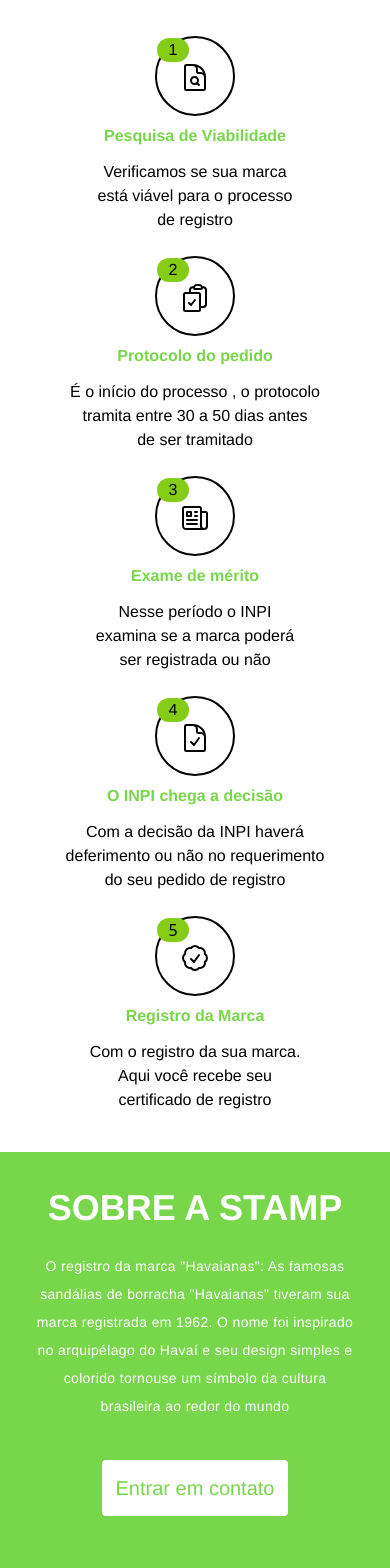
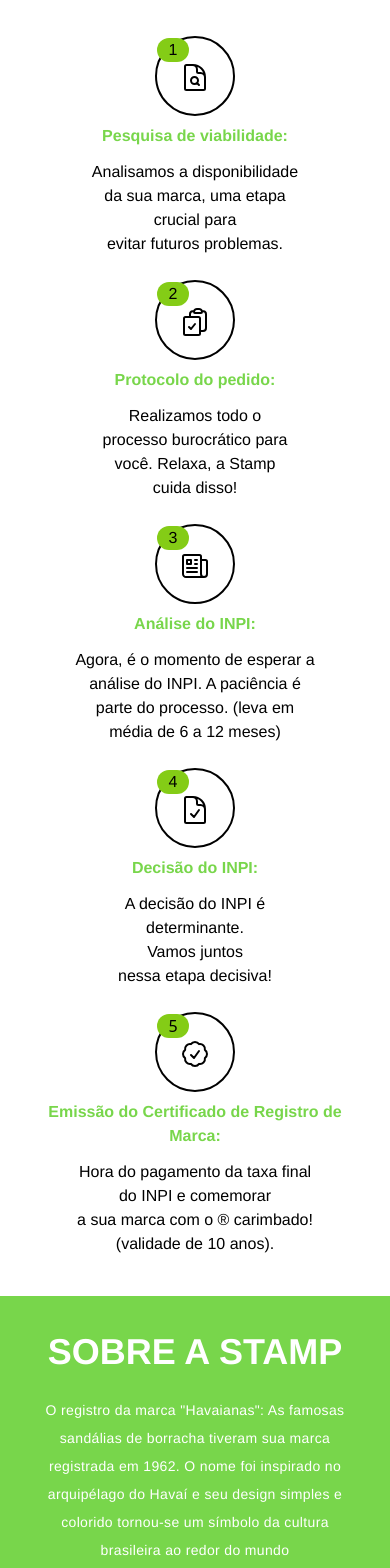
Before and after one commit to oscar-barreto/Stamp-front, a React (Vite) app in the folder stamp-front/: page / in a window 390 px wide. Shown: the part 1180-2748 px from the top of the page. Built offline with nearby package versions, Linux system fonts and the light colour scheme; a web font is replaced by a local one.

Commit message:
With customer updates

```diff
--- a/stamp-front/src/components/Advantages/Advantages.jsx
+++ b/stamp-front/src/components/Advantages/Advantages.jsx
@@ -119,12 +119,10 @@ const Advantages = () => {
                     </div>
 
                 </Slider>
-                <Link to="https://wa.me/+558199605252">
-                <button className="bg-[#78d64b] self-center text-xl hover:bg-white hover:text-[#78d64b] border-2 border-white hover:border-[#78d64b] text-white px-4 py-3 m-1 rounded">Entrar em contato</button>
-                </Link>
+
             </div>
-            <div className="md:py-0 md:my-0 md:py-10 md:my-10 lg:my-0 my-8 sm:my-0 lg:py-0 md:pl-2 md:col-span-4 flex justify-center items-center">
-                <img className='md:rounded-tl-2xl' src={sectionphoto} alt="" />
+            <div className="md:py-0 md:my-0 lg:my-0 my-8  sm:my-0 lg:py-0 lg:py-0 lg:pl-2 md:col-span-4 flex justify-center items-center">
+                <img className='lg:rounded-tl-2xl' src={sectionphoto} alt="" />
             </div>
         </div>
     </>
--- a/stamp-front/src/components/Footer/Footer.jsx
+++ b/stamp-front/src/components/Footer/Footer.jsx
@@ -1,4 +1,3 @@
-import Logo from '../../assets/images/logo.png';
 import logoVerde from "../../assets/images/logoVerde.jpeg";
 import { Link } from "react-router-dom";
 
--- a/stamp-front/src/components/HowItWorks/HowItWorks.jsx
+++ b/stamp-front/src/components/HowItWorks/HowItWorks.jsx
@@ -17,8 +17,8 @@ const HowItWorks = () => {
 
                     </div>
                     <div className="">
-                        <h6 className="text-center p-1 m-1 text-[#78d64b] font-bold" style={{fontFamily:"helvetica"}}>Pesquisa de Viabilidade</h6>
-                        <p className="text-center p-1 m-1 " style={{fontFamily:"helvetica"}}>Verificamos se sua marca <br /> está viável para o processo <br /> de registro</p>
+                        <h6 className="text-center p-1 m-1 text-[#78d64b] font-bold" style={{fontFamily:"helvetica"}}>Pesquisa de viabilidade:</h6>
+                        <p className="text-center p-1 m-1 " style={{fontFamily:"helvetica"}}>Analisamos a disponibilidade <br /> da sua marca, uma etapa <br /> crucial para <br /> evitar futuros problemas.</p>
 
                     </div>
                 </div>
@@ -38,8 +38,8 @@ const HowItWorks = () => {
 
                     </div>
                     <div>
-                        <h6 className="text-center p-1 m-1 text-[#78d64b] font-bold" style={{fontFamily:"helvetica"}}>Protocolo do pedido</h6>
-                        <p className="text-center p-1 m-1" style={{fontFamily:"helvetica"}}>É o início do processo , o protocolo <br /> tramita entre 30 a 50 dias antes <br /> de ser tramitado</p>
+                        <h6 className="text-center p-1 m-1 text-[#78d64b] font-bold" style={{fontFamily:"helvetica"}}>Protocolo do pedido:</h6>
+                        <p className="text-center p-1 m-1" style={{fontFamily:"helvetica"}}>Realizamos todo o <br /> processo burocrático  para <br /> você. Relaxa, a Stamp <br /> cuida disso!</p>
                     </div>
                 </div>
                 <svg xmlns="http://www.w3.org/2000/svg" fill="none" viewBox="0 0 24 24" strokeWidth={1.5} stroke="currentColor" className="w-6 h-6 self-start mt-5 lg:block sm:hidden md:hidden hidden">
@@ -57,8 +57,9 @@ const HowItWorks = () => {
 
                     </div>
                     <div>
-                        <h6 className="text-center p-1 m-1 text-[#78d64b] font-bold" style={{fontFamily:"helvetica"}}>Exame de mérito</h6>
-                        <p className="text-center p-1 m-1" style={{fontFamily:"helvetica"}}>Nesse período o INPI <br /> examina se a marca poderá <br /> ser registrada ou não</p>
+                        <h6 className="text-center p-1 m-1 text-[#78d64b] font-bold" style={{fontFamily:"helvetica"}}>Análise do INPI:</h6>
+                        <p className="text-center p-1 m-1" style={{fontFamily:"helvetica"}}>Agora, é o momento de esperar a <br /> análise do INPI. A paciência é <br /> parte do processo. (leva em <br />
+                     média de 6 a 12 meses)</p>
 
                     </div>
                 </div>
@@ -77,8 +78,8 @@ const HowItWorks = () => {
 
                     </div>
                     <div>
-                        <h6 className="text-center p-1 m-1 text-[#78d64b] font-bold" style={{fontFamily:"helvetica"}}>O INPI chega a decisão</h6>
-                        <p className="text-center p-1 m-1" style={{fontFamily:"helvetica"}}>Com a decisão da INPI  haverá <br /> deferimento ou não no requerimento <br /> do seu pedido de registro</p>
+                        <h6 className="text-center p-1 m-1 text-[#78d64b] font-bold" style={{fontFamily:"helvetica"}}>Decisão do INPI:</h6>
+                        <p className="text-center p-1 m-1" style={{fontFamily:"helvetica"}}>A decisão do INPI é <br /> determinante. <br /> Vamos juntos <br /> nessa etapa decisiva!</p>
 
                     </div>
                 </div>
@@ -97,8 +98,8 @@ const HowItWorks = () => {
 
                     </div>
                     <div>
-                        <h6 className="text-center p-1 m-1 text-[#78d64b] font-bold" style={{fontFamily:"helvetica"}}>Registro da Marca</h6>
-                        <p className="text-center p-1 m-1" style={{fontFamily:"helvetica"}}> Com o registro da sua  marca. <br /> Aqui você recebe seu <br /> certificado de registro</p>
+                        <h6 className="text-center p-1 m-1 text-[#78d64b] font-bold" style={{fontFamily:"helvetica"}}>Emissão do Certificado de Registro de Marca:</h6>
+                        <p className="text-center p-1 m-1" style={{fontFamily:"helvetica"}}>Hora do pagamento da taxa final <br /> do INPI e comemorar <br /> a sua  marca com  o ® carimbado! <br /> (validade de 10 anos).</p>
 
                     </div>
                 </div>
--- a/stamp-front/src/components/Intersection/InterSection1.jsx
+++ b/stamp-front/src/components/Intersection/InterSection1.jsx
@@ -7,7 +7,7 @@ const InterSection1 = () => {
     <>
     <div className="flex bg-[#78d64b] justify-center py-32">
         <div className="flex flex-col justify-center items-center lg:py-10">
-            <p className="p-2 m-2 text-white  text-l text-center" style={{fontFamily:"helvetica"}}>VAMOS CARIMBAR O ® NA SUA MARCAR?<br/> REGISTRE SUA MARCA DE FORMA SIMPLES E SEGURA.</p>
+            <p className="p-2 m-2 text-white  text-l text-center" style={{fontFamily:"helvetica"}}>VAMOS CARIMBAR O ® NA SUA MARCA?<br/> REGISTRE SUA MARCA DE FORMA SIMPLES E SEGURA.</p>
             <Link to="https://wa.me/+558199605252">
             <button className="p-3 rounded border-2 font-semibold hover:bg-[#78d64b] w-48 hover:text-white bg-white text-[#78d64b] border-white hover:w-48 m-2" style={{fontFamily:"helvetica"}}>ENTRE EM CONTATO</button>
             </Link>
--- a/stamp-front/src/components/Intersection/InterSection3.jsx
+++ b/stamp-front/src/components/Intersection/InterSection3.jsx
@@ -7,7 +7,7 @@ const InterSection3 = () => {
         <div className="bg-[#78d64b] w-100 flex flex-col md:flex-row">
             <div className="md:px-20 md:py-20 px-10 py-10">
                 <h1 className="text-white md:text-start p-2 m-2 text-4xl" style={{fontFamily:"helvetica"}}>Vamos carimbar o ® no seu negócio</h1>
-                <p className="text-white p-2 m-2 text-l leading-7 font-light" style={{fontFamily:"helvetica"}}>Agora que você entendeu a importância do registro de marca,<br className="md:block hidden" /> vamos dar um check nesse passo tão importante para o seu negócio?</p>
+                <p className="text-white p-2 m-2 text-l leading-7 font-light" style={{fontFamily:"helvetica"}}>Proteja a sua marca, entre em contato conosco para <br /> garantir o seu registro de maneira transparente e eficiente.</p>
                 <div className="icon-container flex p-1">
 
 
@@ -41,7 +41,7 @@ const InterSection3 = () => {
             </div>
             <div className="pb-10 md:pb-0 ml-14 flex md:justify-center items-center ">
             <Link to="https://wa.me/+558199605252">
-                <button className="text-[#78d64b] border-2 border-white hover:bg-[#78d64b] hover:text-white text-xl bg-white p-3 lg:p-3 md:p-2 md:mx-2 rounded" style={{fontFamily:"helvetica"}}>Registre sua marca!</button>
+                <button className="text-[#78d64b] border-2 border-white hover:bg-[#78d64b] hover:text-white text-xl bg-white p-3 lg:p-3 md:p-2 md:mx-2 rounded" style={{fontFamily:"helvetica"}}>Vamos começar?</button>
             </Link>
             </div>
         </div>
--- a/stamp-front/src/components/WhyUs/WhyUs.jsx
+++ b/stamp-front/src/components/WhyUs/WhyUs.jsx
@@ -9,16 +9,16 @@ const WhyUs = () => {
           <div className="flex justify-center">
               <div className="md:grid md:grid-cols-2 flex flex-col-reverse bg-[#78d64b] md:rounded-2xl lg:w-[900px] lg:h-[370px]">
                 <div className="img-container col-span-1">
-                  <img className="md:h-[350px] h-[284px] rounded-l-2xl" src={greenWhiteLogo} alt="" />
+                  <img className="md:h-[350px] h-[250px] rounded-l-2xl" src={greenWhiteLogo} alt="" />
                 </div>
                 <div className="p-4 m-1 col-span-1">
                     <h3 className="text-white md:text-start text-center text-4xl font-bold p-2 m-2" style={{fontFamily:"helvetica"}}>SOBRE A STAMP</h3>
                     <p className="text-white md:text-start text-center text-sm tracking-wide p-2 m-2 leading-7 " style={{fontFamily:"helvetica"}}>O registro da marca "Havaianas": As
                       famosas sandálias de borracha
-                      "Havaianas" tiveram sua marca
+                       tiveram sua marca
                       registrada em 1962. O nome foi
                       inspirado no arquipélago do Havaí e
-                      seu design simples e colorido tornouse um símbolo da cultura brasileira ao
+                      seu design simples e colorido tornou-se um símbolo da cultura brasileira ao
                       redor do mundo</p>
                       <div className="flex md:justify-start justify-center py-2 md:py-0">
                         <Link to="https://wa.me/+558199605252">
@@ -29,7 +29,7 @@ const WhyUs = () => {
               </div>
           </div>
       </div>
-      <div className="w-full h-64 bg-[#f7f7f7]"></div>
+      <div className="w-full md:h-64 h-[500px] bg-[#f7f7f7]"></div>
 
     </>
   )
```
Also changed, not shown: stamp-front/src/components/Price/Price.jsx (+5 -5 lines).
